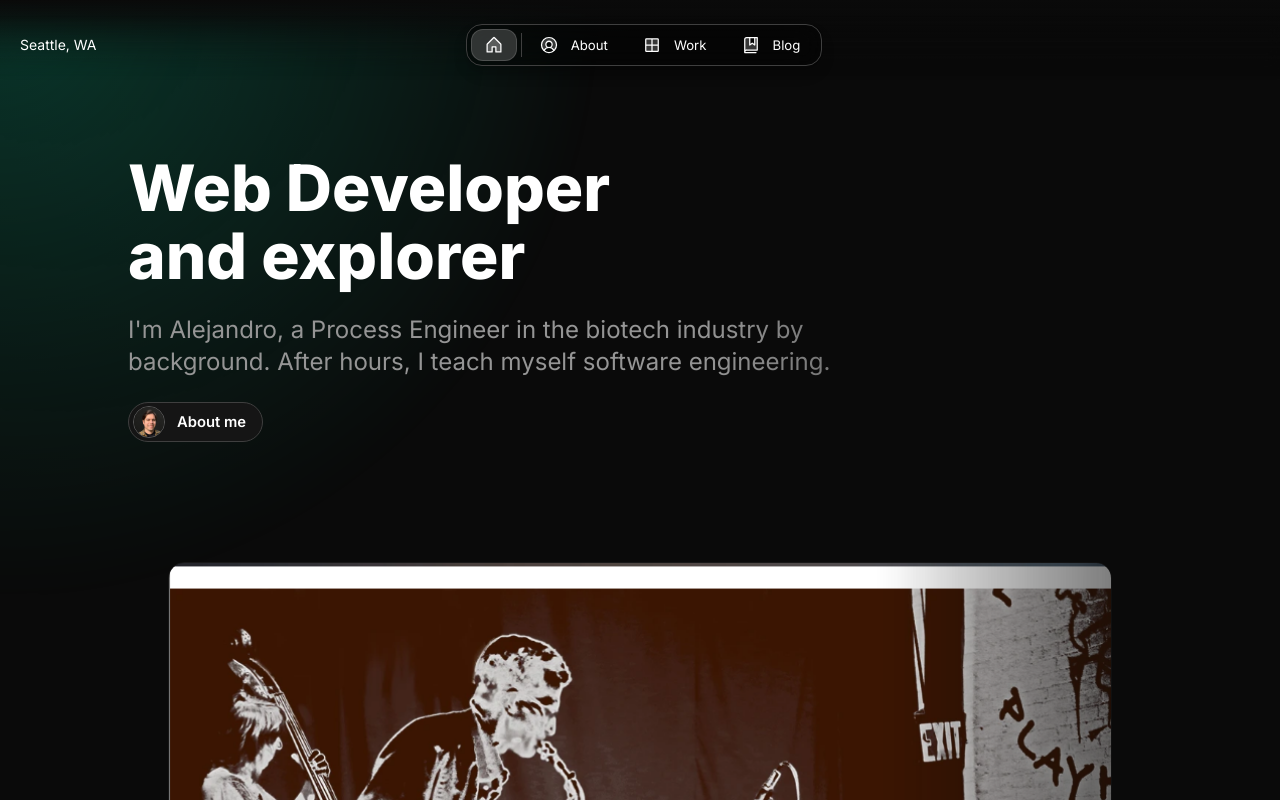
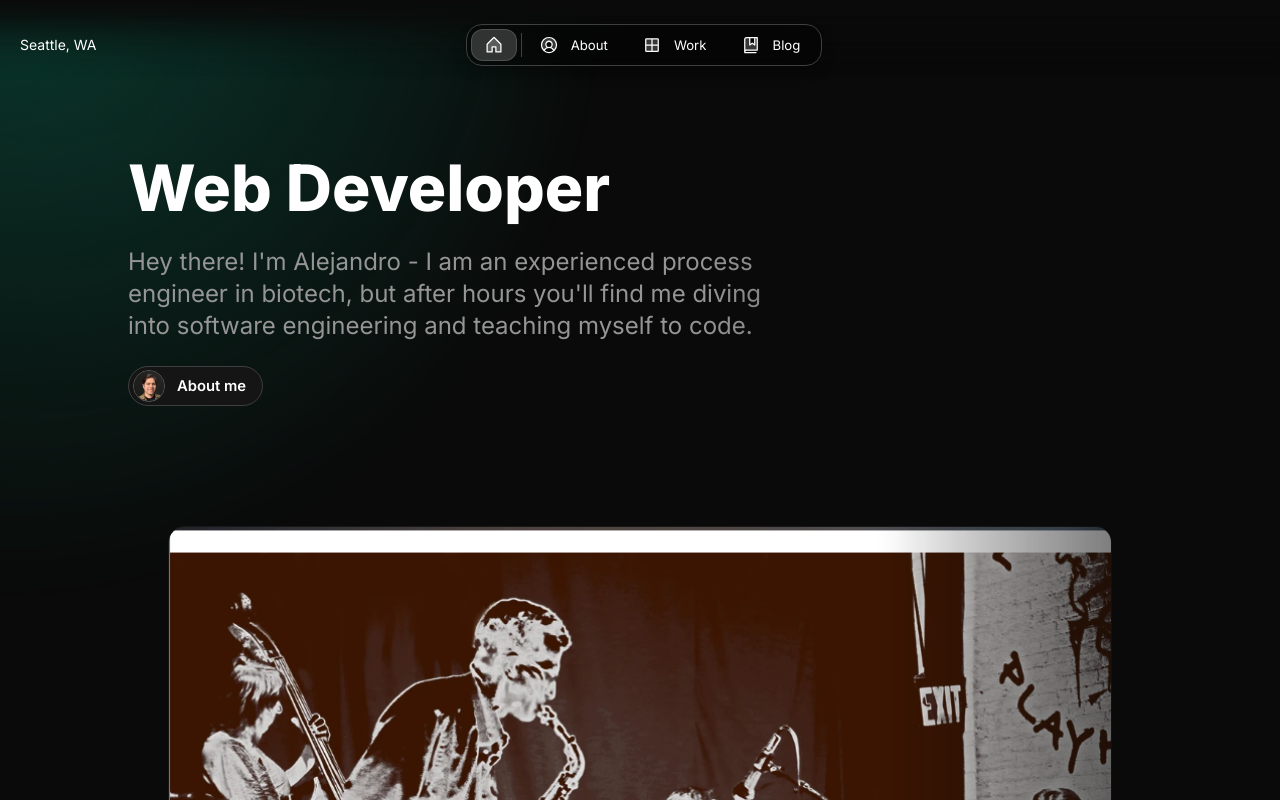
Before and after one commit to aavillanueva6/alejandro-a-villanueva, a Next.js app: page / in a window 1280 px wide. Shown: the top 800 px of the page. Built offline with nearby package versions, Linux system fonts and the light colour scheme.

Commit message:
update site data

```diff
--- a/src/app/resources/content.js
+++ b/src/app/resources/content.js
@@ -47,11 +47,12 @@ const home = {
   label: 'Home',
   title: `${person.name}'s Portfolio`,
   description: `Portfolio website showcasing my work as a ${person.role}`,
-  headline: <>Web Developer and explorer</>,
+  headline: <>Web Developer</>,
   subline: (
     <>
-      I'm Alejandro, a Process Engineer in the biotech industry by
-      <br /> background. After hours, I teach myself software engineering.
+      Hey there! I'm Alejandro - I am an experienced process engineer in
+      biotech, but after hours you'll find me diving into software engineering
+      and teaching myself to code.
     </>
   ),
 };
@@ -93,22 +94,19 @@ const about = {
         role: 'Global Process Engineer',
         achievements: [
           <>
-            Redesigned the UI/UX for the FLY platform, resulting in a 20%
-            increase in user engagement and 30% faster load times.
+            Project Manager for $5MM facility upgrade project, managed
+            construction, equipment and facility qualification and validation.
+            Delivered project through various challenges including workforce
+            reduction that impacted a significant portion of the project team
           </>,
           <>
-            Spearheaded the integration of AI tools into design workflows,
-            enabling designers to iterate 50% faster.
+            Led development of Global Engineering Standards for applicable
+            engineering areas (Commissioning and Qualification, Equipment
+            Specifications)
           </>,
         ],
         images: [
           // optional: leave the array empty if you don't want to display images
-          {
-            src: '/images/projects/project-01/cover-01.jpg',
-            alt: 'Once UI Project',
-            width: 16,
-            height: 9,
-          },
         ],
       },
       {
@@ -117,15 +115,21 @@ const about = {
         role: 'Senior Process Engineer',
         achievements: [
           <>
-            Developed a design system that unified the brand across multiple
-            platforms, improving design consistency by 40%.
+            Served as a mentor to less experienced engineers and scientists in
+            applying data monitoring/visualization tools; maintaining compliance
+            with global standards; and consistently utilizing good engineering
+            practices.
           </>,
           <>
-            Led a cross-functional team to launch a new product line,
-            contributing to a 15% increase in overall company revenue.
+            Led process engineering initiatives that delivered $10-150K in
+            annual savings per project while achieving 95%+ uptime at critical
+            manufacturing bottlenecks through enhanced equipment reliability and
+            optimized operations.
           </>,
         ],
-        images: [],
+        images: [
+          // optional: leave the array empty if you don't want to display images
+        ],
       },
     ],
   },
@@ -148,40 +152,85 @@ const about = {
     title: 'Technical skills',
     skills: [
       {
-        title: 'Figma',
+        title: 'TypeScript / JavaScript',
         description: (
-          <>Able to prototype in Figma with Once UI with unnatural speed.</>
+          <>
+            I leverage TypeScript/JavaScript to develop full-stack web
+            applications, with a focus on building maintainable, type-safe code
+            while incorporating modern frameworks and best practices.
+          </>
         ),
         // optional: leave the array empty if you don't want to display images
         images: [
-          {
-            src: '/images/projects/project-01/cover-02.jpg',
-            alt: 'Project image',
-            width: 16,
-            height: 9,
-          },
-          {
-            src: '/images/projects/project-01/cover-03.jpg',
-            alt: 'Project image',
-            width: 16,
-            height: 9,
-          },
+          // {
+          //   src: '/images/projects/project-01/cover-02.jpg',
+          //   alt: 'Project image',
+          //   width: 16,
+          //   height: 9,
+          // },
         ],
       },
+      // {
+      //   title: 'Next.js',
+      //   description: (
+      //     <>
+      //       Proficient in building performant web applications with Next.js,
+      //       leveraging its server-side rendering, dynamic routing, and built-in
+      //       API capabilities to create seamless user experiences.
+      //     </>
+      //   ),
+      //   // optional: leave the array empty if you don't want to display images
+      //   images: [],
+      // },
       {
-        title: 'Next.js',
+        title: 'React',
         description: (
-          <>Building next gen apps with Next.js + Once UI + Supabase.</>
+          <>
+            Skilled in developing dynamic user interfaces with React, utilizing
+            hooks, state management, and component architecture to build
+            interactive and maintainable web applications.
+          </>
         ),
         // optional: leave the array empty if you don't want to display images
-        images: [
-          {
-            src: '/images/projects/project-01/cover-04.jpg',
-            alt: 'Project image',
-            width: 16,
-            height: 9,
-          },
-        ],
+        images: [],
+      },
+      {
+        title: 'Node.js and Express',
+        description: (
+          <>
+            Proficient in building scalable server-side applications using
+            Node.js and Express, implementing RESTful APIs, middleware, and
+            database integrations with a focus on performance and security.
+          </>
+        ),
+        // optional: leave the array empty if you don't want to display images
+        images: [],
+      },
+      {
+        title: 'SQL and NoSQL',
+        description: (
+          <>
+            Experienced in designing and implementing database solutions across
+            SQL and NoSQL platforms, utilizing structured relational databases
+            for data integrity and document-based systems for scalability and
+            flexibility.
+          </>
+        ),
+        // optional: leave the array empty if you don't want to display images
+        images: [],
+      },
+
+      {
+        title: 'Bootstrap',
+        description: (
+          <>
+            Experienced in utilizing Bootstrap's responsive grid system,
+            components, and utilities to rapidly develop polished, mobile-first
+            user interfaces.
+          </>
+        ),
+        // optional: leave the array empty if you don't want to display images
+        images: [],
       },
     ],
   },
```
